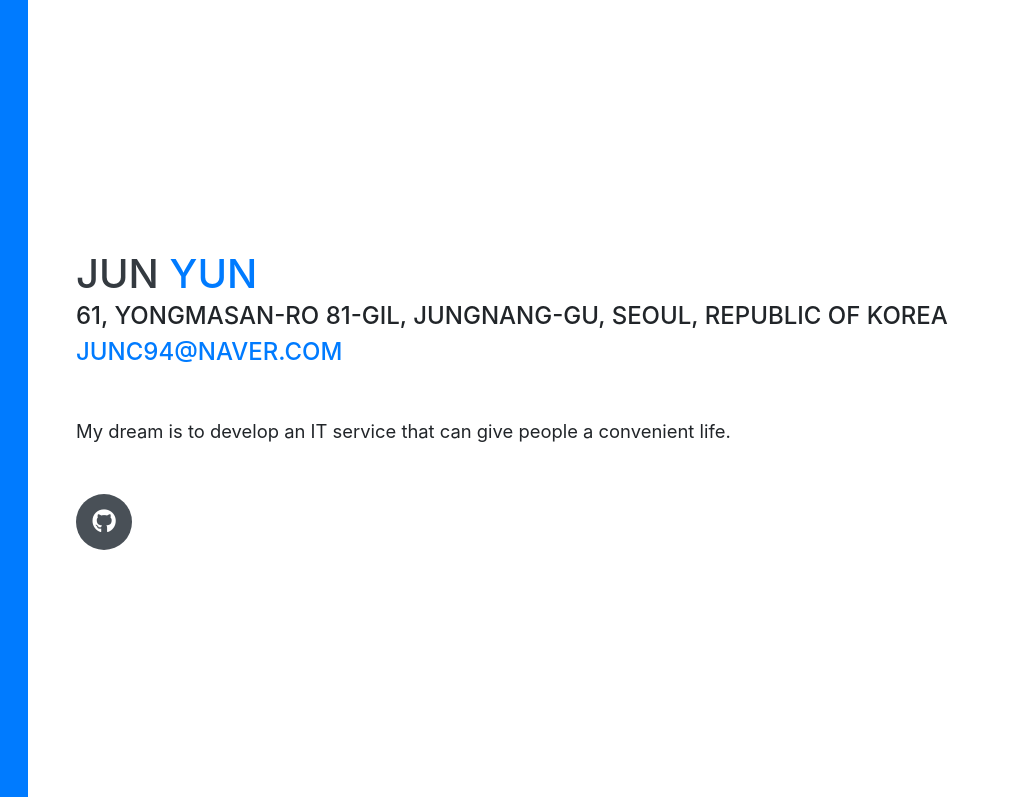
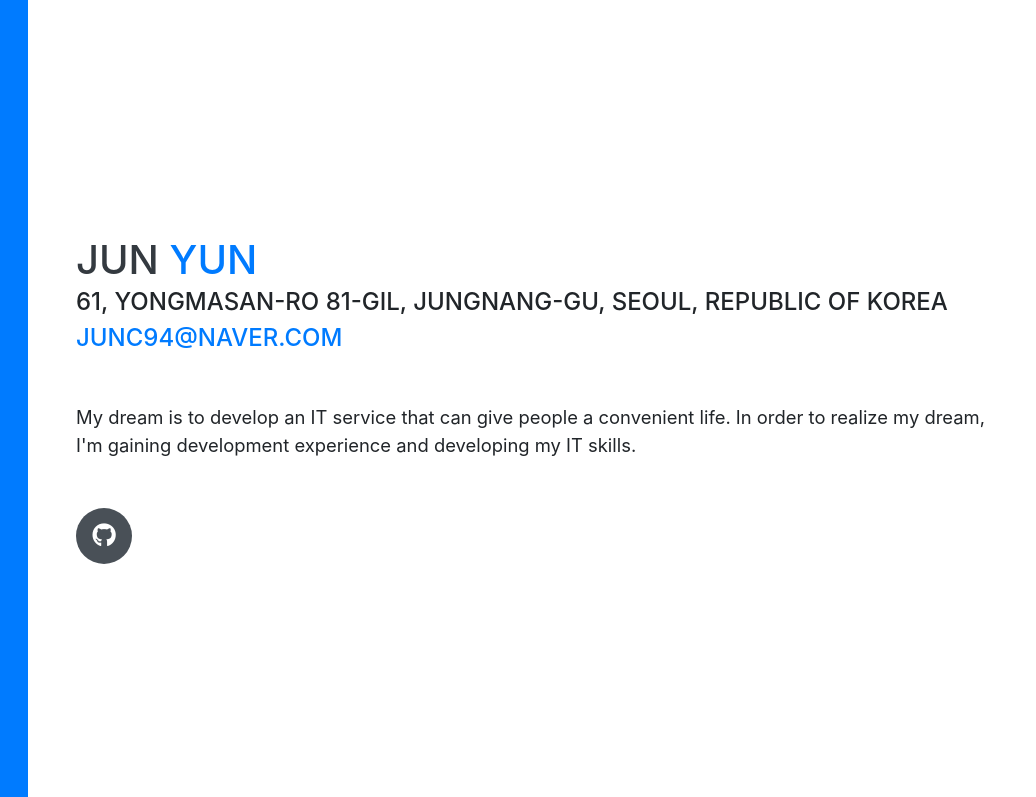
Before and after one commit to ChapJun/ChapJun.github.io, a website with bundled scripts: page index.html in a window 1280 px wide. Shown: the top 797 px of the page, 244-1280 px from the left. Built offline with nearby package versions, Linux system fonts and the light colour scheme; a web font is replaced by a local one.

Commit message:
Update index.html

```diff
--- a/index.html
+++ b/index.html
@@ -29,7 +29,7 @@
     <a class="navbar-brand js-scroll-trigger" href="#page-top">
       <span class="d-block d-lg-none">Jun Yun</span>
       <span class="d-none d-lg-block">
-        <img class="img-fluid img-profile rounded-circle mx-auto mb-2" src="img/profile.jpg" alt="" style="max-width: 100%; height: auto;">
+        <img class="img-fluid img-profile rounded-circle mx-auto mb-2" src="img/profile.jpg" alt=""  style="max-width: 100%; height: auto;">
       </span>
     </a>
     <button class="navbar-toggler" type="button" data-toggle="collapse" data-target="#navbarSupportedContent" aria-controls="navbarSupportedContent" aria-expanded="false" aria-label="Toggle navigation">
@@ -69,7 +69,7 @@
         <div class="subheading mb-5">61, Yongmasan-ro 81-gil, Jungnang-gu, Seoul, Republic of Korea
           <a href="mailto:junc94@naver.com">junc94@Naver.com</a>
         </div>
-        <p class="lead mb-5">My dream is to develop an IT service that can give people a convenient life.</p>
+        <p class="lead mb-5">My dream is to develop an IT service that can give people a convenient life. In order to realize my dream, I'm gaining development experience and developing my IT skills.</p>
         <div class="social-icons">
           <!--
           <a href="#">
```
